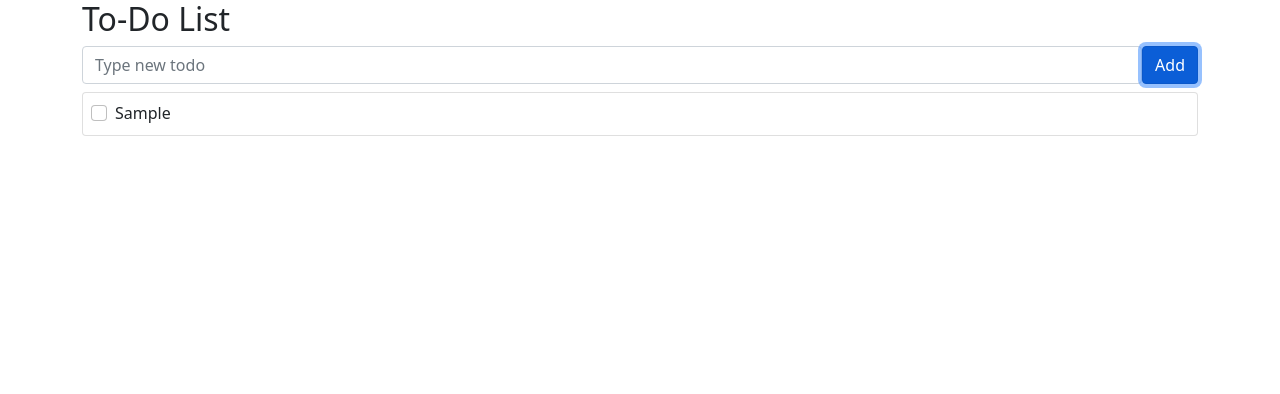
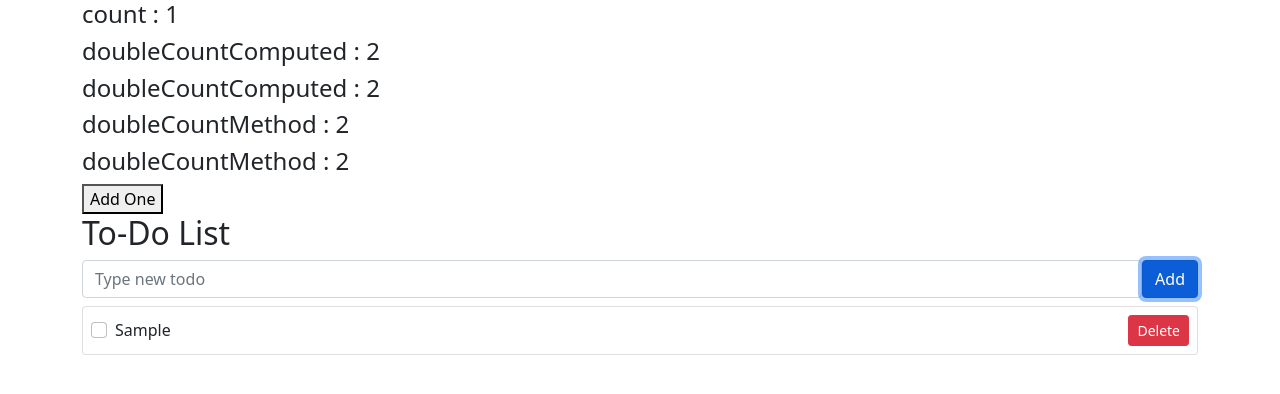
Before and after one commit to dhgpcks123/vue3.0-inf, a Vue app: page / in a window 1280 px wide. Both pictures are taken after typing "Sample" into the empty fields and a click on the button "Add". Shown: the top 394 px of the page. Built offline with nearby package versions, Linux system fonts and the light colour scheme.

Commit message:
computed, method 차이

```diff
--- a/src/App.vue
+++ b/src/App.vue
@@ -1,81 +1,66 @@
 <template>
   <section class="container">
+    <h4>count : {{count}} </h4>
+    <h4>doubleCountComputed : {{doubleCountComputed}}</h4>
+    <h4>doubleCountComputed : {{doubleCountComputed}}</h4>
+    <h4>doubleCountMethod : {{doubleCountMethod()}}</h4>
+    <h4>doubleCountMethod : {{doubleCountMethod()}}</h4>
+    <button @click="count++">Add One</button>
     <h2>To-Do List</h2>
-    <form
-      @submit.prevent="onSubmit"
-    >
-      <div class="d-flex">
-        <div class="flex-grow-1 mr-2">
-          <input
-            class="form-control"
-            type="text"
-            v-model="todo"
-            placeholder="Type new todo"
-          >
-        </div>
-        <div>
-          <button
-            class="btn btn-primary"
-            type="submit"
-          >
-            Add
-          </button>
-        </div>
-      </div>
-      <div v-show="hasError" style="color: red">
-        This field cannot be empty
-      </div>
-    </form>
-    <div
-      v-for="todo in todos"
-      :key="todo.id"
-      class="card mt-2"
-    >
-      <div class="card-body p-2">
-        <div class="form-check">
-          <input
-            class="form-check-input"
-            type="checkbox"
-            v-model="todo.completed"
-          >
-          <label
-            class="form-check-label"
-            :class=" { todo : todo.completed }"
-          >
-            {{ todo.subject }}
-          </label>
-        </div>
-      </div>
+    <TodoSimpleForm
+      @add-todo="addTodo"
+    />
+    <div v-if="!todos.length">
+      추가 된 todo가 없습니다
     </div>
+    <TodoList
+      :todos="todos"
+      @toggle-todo="toggleTodo"
+      @delete-todo="deleteTodo"
+    />
   </section>
 </template>
 
 <script>
-import { ref } from 'vue'
+import { ref, computed } from 'vue'
+import TodoSimpleForm from './components/TodoSimpleForm.vue'
+import TodoList from './components/TodoList.vue'
 
 export default{
+  components :{
+    TodoSimpleForm, TodoList,
+  },
   setup() {
     const toggle = ref(false)
-    const todo = ref('')
     const todos = ref([])
-    const hasError = ref(false)
 
-    const onSubmit = () => {
-      if(todo.value === ''){
-        hasError.value = true
-      }else{
-        todos.value.push({
-          id: Date.now(),
-          subject: todo.value,
-          completed: false
-        })
-        hasError.value = false
-        todo.value = ''
-      }
+    const addTodo = (todo) => {
+      todos.value.push(todo);
     }
+    const toggleTodo = (index) => {
+      todos.value[index].completed = !todos.value[index].completed
+    }
+    const deleteTodo = (index) => {
+      todos.value.splice(index, 1)
+    }
+
+    const count = ref(1)
+    const doubleCountComputed = computed (()=>{
+      console.log('computed')
+      return count.value * 2
+      //계산 된 값 캐싱. method보다 효율 좋음.
+    })
+    //함수랑 뭐가 다를까요>
+    const doubleCountMethod = () => {
+      console.log('method')
+      return count.value * 2
+      //method는 인자 받아서 쓸 수 있음. computed는 사용할 수 없음.
+    }
+
     return {
-      todo, todos, toggle, hasError,
-      onSubmit,
+      todos, toggle,
+      deleteTodo, toggleTodo, addTodo,
+      count, doubleCountComputed, doubleCountMethod,
     }
   }
 }
@@ -83,9 +68,5 @@ export default{
 </script>
 
 <style scoped>
-.todo {
-  color: gray;
-  text-decoration: line-through;
-}
 
 </style>
--- /dev/null
+++ b/src/components/TodoList.vue
@@ -0,0 +1,63 @@
+<template>
+  <div
+      v-for="(todo, index) in todos"
+      :key="todo.id"
+      class="card mt-2"
+    >
+      <div class="card-body d-flex p-2 align-items-center">
+        <div class="form-check flex-grow-1">
+          <input
+            class="form-check-input"
+            type="checkbox"
+            :value="todo.completed"
+            @change="toggleTodo(index)"
+          >
+          <label
+            class="form-check-label"
+            :class=" { todo : todo.completed }"
+          >
+            {{ todo.subject }}
+          </label>
+        </div>
+        <div>
+          <button
+            class="btn btn-danger btn-sm"
+            @click="deleteTodo(index)"
+          >
+            Delete
+          </button>
+        </div>
+      </div>
+    </div>
+</template>
+
+<script>
+export default {
+  props: {
+    todos: {
+      type: Array,
+      required: true,
+    }
+  },
+  emits: ['toggle-todo', 'delete-todo'],
+  // setup(props, context) {
+  setup(props, { emit }) {
+    const toggleTodo = (index) => {
+      emit('toggle-todo', index);
+    }
+    const deleteTodo = (index) => {
+      emit('delete-todo', index)
+    }
+    return{
+      toggleTodo, deleteTodo,
+    }
+  }
+}
+</script>
+
+<style>
+.todo {
+  color: gray;
+  text-decoration: line-through;
+}
+</style>
--- /dev/null
+++ b/src/components/TodoSimpleForm.vue
@@ -0,0 +1,59 @@
+<template>
+  <form
+    @submit.prevent="onSubmit"
+  >
+    <div class="d-flex">
+      <div class="flex-grow-1 mr-2">
+        <input
+          class="form-control"
+          type="text"
+          v-model="todo"
+          placeholder="Type new todo"
+        >
+      </div>
+      <div>
+        <button
+          class="btn btn-primary"
+          type="submit"
+        >
+          Add
+        </button>
+      </div>
+    </div>
+    <div v-show="hasError" style="color: red">
+      This field cannot be empty
+    </div>
+  </form>
+</template>
+
+<script>
+import {ref} from 'vue'
+export default {
+  emits: ['add-todo'],
+  setup(props, {emit}) {
+    const todo = ref('')
+    const hasError = ref(false)
+
+    const onSubmit = () => {
+      if(todo.value === ''){
+        hasError.value = true
+      }else{
+        emit('add-todo', {
+          id: Date.now(),
+          subject: todo.value,
+          completed: false
+        })
+        hasError.value = false
+        todo.value = ''
+      }
+    }
+
+    return {
+      todo, hasError, onSubmit,
+    }
+  }
+}
+</script>
+
+<style scoped>
+</style>
```
Also changed, not shown: src/components/HelloWorld.vue (deleted, +0 -58 lines).
